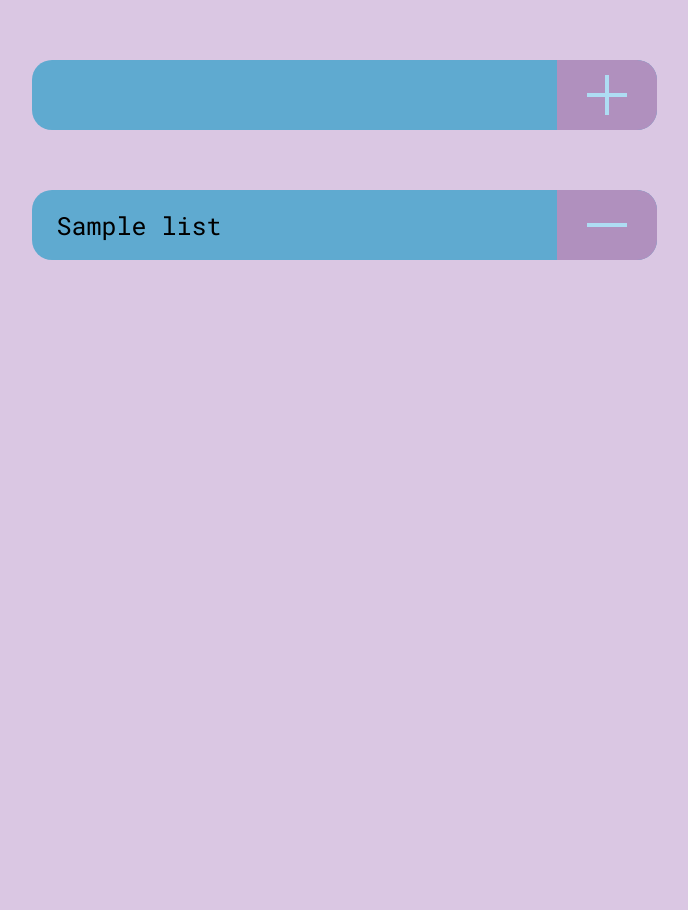
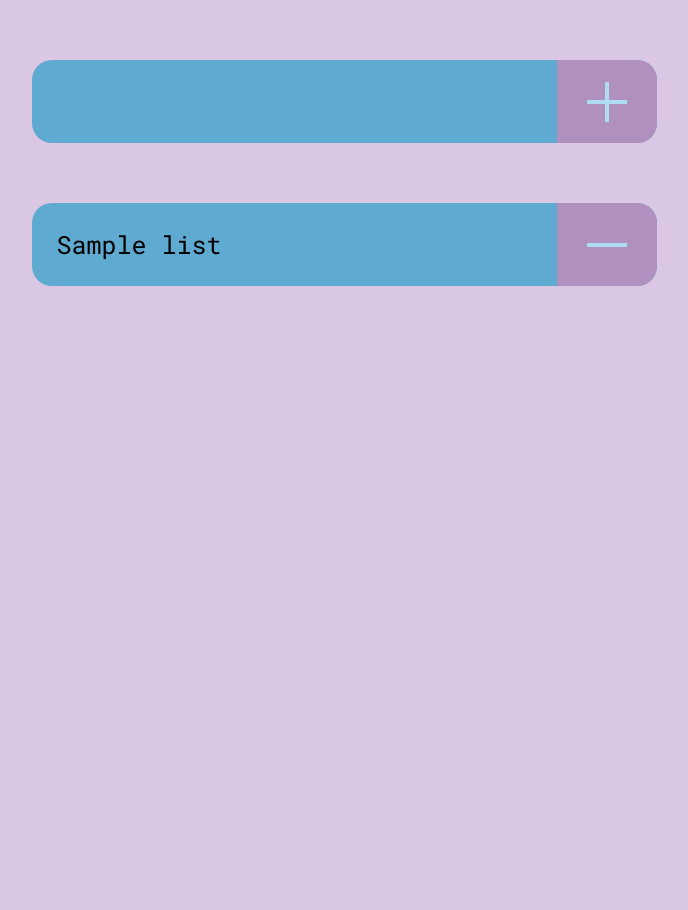
Before and after one commit to michalosmpk/shopping-list, a PHP site: page / in a window 1280 px wide. Shown: the part 100-1010 px from the top of the page, without its empty margins (296-984 px from the left). Run offline with PHP 8.4, Linux system fonts and the light colour scheme; tables that the repository leaves empty or names only in its code hold one stand-in row (values such as "Sample post").

Commit message:
improved basic version

```diff
--- a/assets/css/style.css
+++ b/assets/css/style.css
@@ -27,15 +27,15 @@ content {
   display: flex;
   flex-direction: column;
   align-items: center;
-  padding-left: 25px;
-  padding-right: 25px;
+  padding-left: 50px;
+  padding-right: 50px;
   padding-top: 60px;
   padding-bottom: 150px; }
   content .new-listing {
     width: 100%;
     max-width: 600px;
     background-color: #5faad0;
-    height: 70px;
+    height: 83px;
     border-radius: 20px;
     padding-left: 25px;
     display: flex;
@@ -52,8 +52,7 @@ content {
       cursor: pointer;
       margin-left: 12px;
       min-height: 100%;
-      max-width: 100px;
-      width: 100%;
+      min-width: 100px;
       background-color: #b090be;
       border: 0;
       padding: 0;
@@ -102,20 +101,21 @@ content {
     content .shopping-list__listing {
       width: 100%;
       background-color: #5faad0;
-      height: 70px;
+      min-height: 70px;
       border-radius: 20px;
       padding-left: 25px;
       display: flex;
-      align-items: center;
       justify-content: space-between;
       font-size: 25px;
       font-family: 'Roboto Mono', monospace; }
+      content .shopping-list__listing p {
+        max-width: calc(100% - 100px);
+        overflow: hidden; }
       content .shopping-list__listing button {
         cursor: pointer;
         margin-left: 12px;
         min-height: 100%;
-        max-width: 100px;
-        width: 100%;
+        min-width: 100px;
         background-color: #b090be;
         border: 0;
         padding: 0;
--- a/assets/scss/style.scss
+++ b/assets/scss/style.scss
@@ -37,15 +37,15 @@ content {
 	display: flex;
 	flex-direction: column;
 	align-items: center;
-	padding-left: 25px;
-	padding-right: 25px;
+	padding-left: 50px;
+	padding-right: 50px;
 	padding-top: 60px;
 	padding-bottom: 150px;
 	.new-listing {
 		width: 100%;
 		max-width: 600px;
 		background-color: rgb(95, 170, 208);
-		height: 70px;
+		height: 83px;
 		border-radius: 20px;
 		padding-left: 25px;
 		display: flex;
@@ -64,8 +64,7 @@ content {
 			cursor: pointer;
 			margin-left: 12px;
 			min-height: 100%;
-			max-width: 100px;
-			width: 100%;
+			min-width: 100px;
 			background-color: rgb(176, 144, 190);
 			border: 0;
 			padding: 0;
@@ -122,20 +121,22 @@ content {
 		&__listing {
 			width: 100%;
 			background-color: rgb(95, 170, 208);
-			height: 70px;
+			min-height: 70px;
 			border-radius: 20px;
 			padding-left: 25px;
 			display: flex;
-			align-items: center;
 			justify-content: space-between;
 			font-size: 25px;
 			font-family: 'Roboto Mono', monospace;
+			p {
+				max-width: calc(100% - 100px);
+				overflow: hidden;
+			}
 			button {
 					cursor: pointer;
 					margin-left: 12px;
 					min-height: 100%;
-					max-width: 100px;
-					width: 100%;
+					min-width: 100px;
 					background-color: rgb(176, 144, 190);
 					border: 0;
 					padding: 0;
```
Also changed, not shown: 1 other file.
